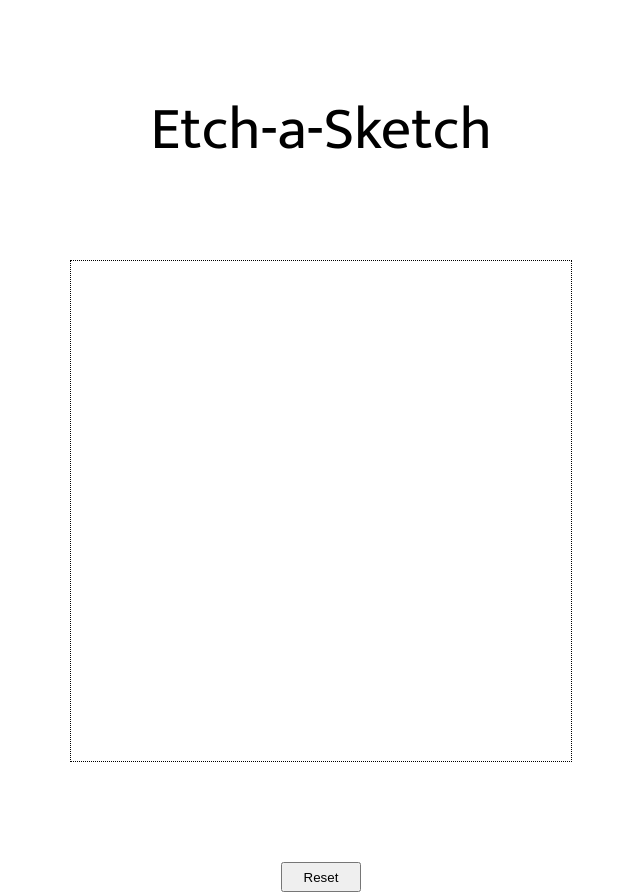
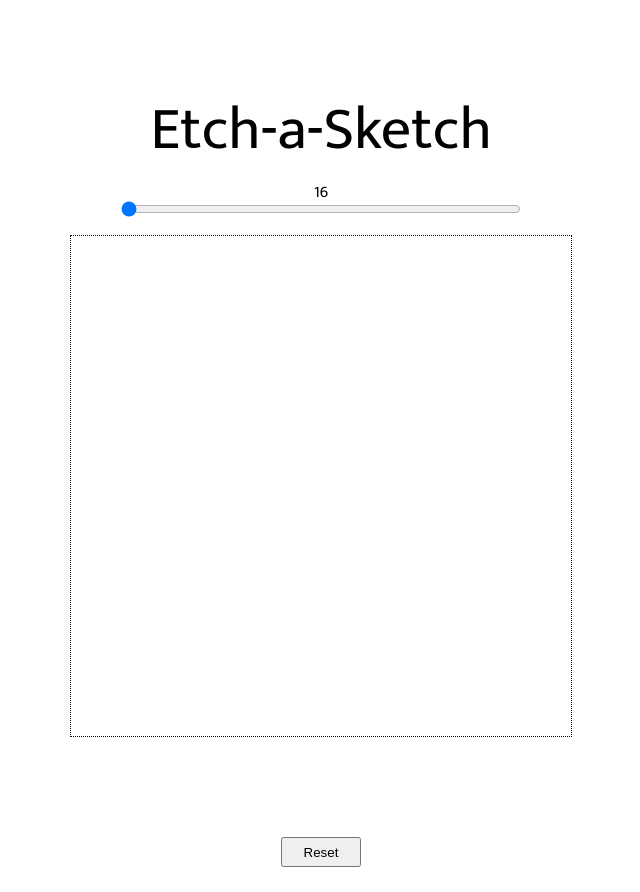
Before and after one commit to Cnels1986/etch-a-sketch, a plain HTML site: page index.html in a window 1280 px wide. Shown: the whole page, without its empty margins (319-959 px from the left). After the commit the page ends 867 px from the top, so only its background shows below. Drawn offline with Linux system fonts and the light colour scheme.

Commit message:
added a slider that changes the number of blocks upon reset

```diff
--- a/index.html
+++ b/index.html
@@ -13,6 +13,10 @@
 	</head>
 	<body>
 		<h1 id="title">Etch-a-Sketch</h1>
+		<div id="sliderContainer">
+			<p id="slideCount"></p>
+			<input type="range" min='16' max='100' value='16' id='blockRange' />
+		</div>
 		<div id="container"></div>
 		<button type="button" name="reset" id="reset">Reset</button>
 	</body>
--- a/script.js
+++ b/script.js
@@ -29,15 +29,33 @@ function loadContainer(){
             block.style.backgroundColor = 'black';
         });
         container.appendChild(block);
+        getCount();
     }
+}
+
+function getCount(){
+    const slider = document.getElementById('blockRange');
+    const num = document.getElementById('slideCount');
+    let numBlocks = slider.value;
+    num.innerHTML = numBlocks;
+    // updates count and total count of the blocks
+    count = numBlocks;
+    total = numBlocks * numBlocks;
 }
 
 
 function resetContainer(){
     const blocks = document.querySelectorAll('.block');
     blocks.forEach((block) => {
-        block.style.backgroundColor = 'white';
+        block.remove();
     });
+    getCount();
+    loadContainer()
 }
 
 loadContainer();
+const slider = document.getElementById('blockRange');
+const num = document.getElementById('slideCount');
+slider.oninput = function() {
+    num.innerHTML = this.value;
+}
--- a/styles/style.css
+++ b/styles/style.css
@@ -7,7 +7,7 @@ body{
 
 #title{
     font-size: 60px;
-    padding: 100px;
+    padding: 100px 0px 25px;
     text-align: center;
 }
 
@@ -25,3 +25,16 @@ body{
     width: 80px;
     margin-top: 100px;
 }
+
+#sliderContainer{
+    width: 500px;
+    height: 50px;
+    display: flex;
+    flex-direction: column;
+    align-items: center;
+}
+
+#blockRange{
+    width: 80%;
+    margin: 0 auto;
+}
```
